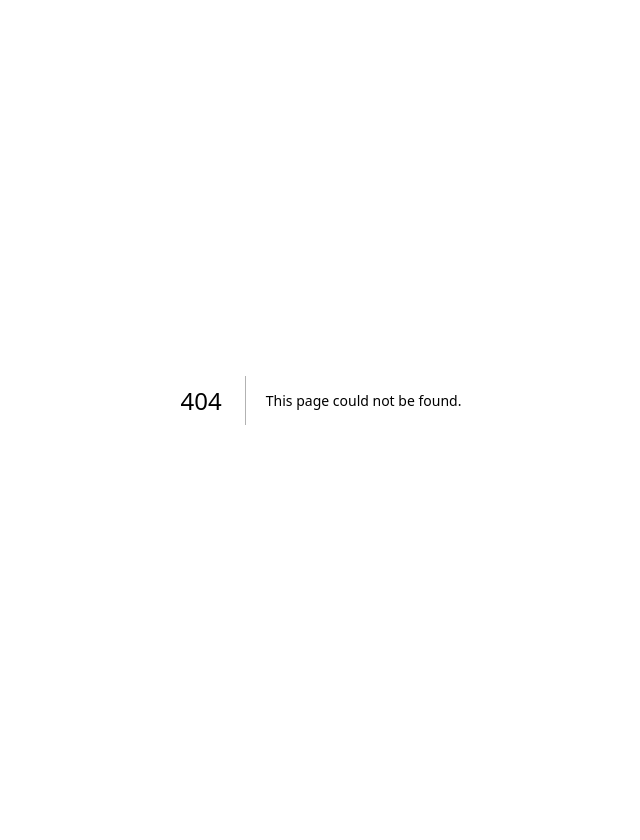
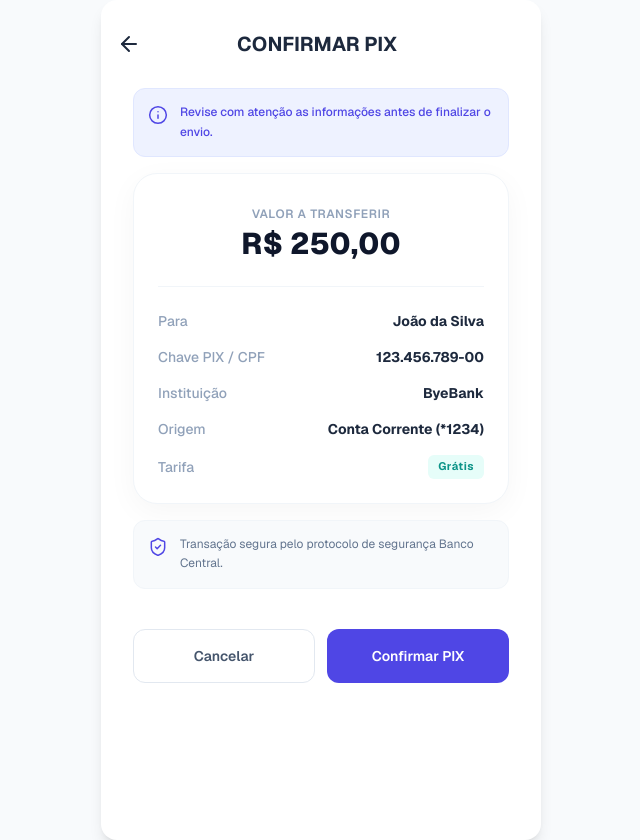
Before and after one commit to pauloisaque700/gc-projeto-pix, a Next.js app in the folder frontend/: page /pix/confirmar-pix in a window 1280 px wide. Before the commit this address had no page. Shown: the whole page, without its empty margins (319-959 px from the left). Before the commit the page ends 800 px from the top, so only its background shows below. Built offline with nearby package versions, Linux system fonts and the light colour scheme.

Commit message:
Tela de confirmar pix

```diff
--- /dev/null
+++ b/frontend/src/app/pix/confirmar-pix/page.tsx
@@ -0,0 +1,159 @@
+"use client";
+
+import { useState } from 'react';
+import { Info, ShieldCheck } from 'lucide-react';
+import Tela from '../../../components/Tela';
+import SmartphoneHeader from '../../../components/SmartphoneHeader';
+import Card from '../../../components/Card';
+import Tag from '../../../components/Tag';
+import BotaoGrande from '../../../components/BotaoGrande';
+
+export default function ConfirmarPix() {
+  const [loading, setLoading] = useState(false);
+
+  // 1. Consts puras contendo todos os dados que aparecem na tela
+  const [contaOrigem] = useState({
+    id: "origem-123",
+    tipoConta: "Conta Corrente (*1234)",
+    brand: "ByeBank"
+  });
+
+  const [destinatario] = useState({
+    nome: "João da Silva",
+    chave: "123.456.789-00",
+    instituicao: "ByeBank"
+  });
+
+  const [transferencia] = useState({
+    valor: "250,00",
+    tarifa: "Grátis"
+  });
+
+  // 2. Função que processará o clique de envio
+  const handleConfirmarTransferencia = () => {
+    setLoading(true);
+
+    // Objeto pronto unificando os dados para enviar para o seu backend
+    const dadosParaEnvio = {
+      contaOrigemId: contaOrigem.id,
+      chaveDestinatario: destinatario.chave,
+      valor: transferencia.valor,
+    };
+
+    console.log("Integrar aqui a chamada de API enviando isto:", dadosParaEnvio);
+
+    // Simulação do fim do carregamento
+    setTimeout(() => setLoading(false), 2000);
+  };
+
+  return (
+    <Tela>
+      <SmartphoneHeader title="CONFIRMAR PIX" backToUrl="/pix/transferir" />
+
+      <div className="flex flex-col gap-4 px-4 font-sans pb-6">
+
+        {/* Banner Informativo Superior usando seu <Card> */}
+        <Card
+          bgClass="bg-[#EEF2FF]"
+          borderClass="border border-[#E0E7FF]"
+          paddingClass="p-3.5"
+          roundedClass="rounded-xl"
+        >
+          <div className="flex items-start gap-3">
+            <Info className="w-5 h-5 text-[#4F46E5] shrink-0 mt-0.5 stroke-[1.8]" />
+            <p className="text-xs text-[#4F46E5] font-medium leading-relaxed">
+              Revise com atenção as informações antes de finalizar o envio.
+            </p>
+          </div>
+        </Card>
+
+        {/* Card Principal com os dados mapeados diretamente das suas consts */}
+        <Card paddingClass="p-6" bgClass="bg-white" roundedClass="rounded-3xl">
+          <div className="flex flex-col gap-6">
+
+            {/* Bloco de Destaque do Valor */}
+            <div className="flex flex-col items-center justify-center text-center pt-2">
+              <span className="text-xs font-semibold text-slate-400 uppercase tracking-wider">Valor a transferir</span>
+              <span className="text-3xl font-extrabold text-slate-900 mt-1">
+                R$ {transferencia.valor}
+              </span>
+            </div>
+
+            <div className="w-full h-[1px] bg-slate-100" />
+
+            {/* Lista de Informações extraídas das consts de estado */}
+            <div className="flex flex-col gap-4 text-sm">
+              <div className="flex justify-between items-start gap-4">
+                <span className="text-slate-400 font-medium">Para</span>
+                <span className="font-bold text-slate-800 text-right">{destinatario.nome}</span>
+              </div>
+
+              <div className="flex justify-between items-center gap-4">
+                <span className="text-slate-400 font-medium">Chave PIX / CPF</span>
+                <span className="font-bold text-slate-800 text-right">{destinatario.chave}</span>
+              </div>
+
+              <div className="flex justify-between items-center gap-4">
+                <span className="text-slate-400 font-medium">Instituição</span>
+                <span className="font-bold text-slate-800 text-right">{destinatario.instituicao}</span>
+              </div>
+
+              <div className="flex justify-between items-center gap-4">
+                <span className="text-slate-400 font-medium">Origem</span>
+                <span className="font-bold text-slate-800 text-right">
+                  {contaOrigem.tipoConta}
+                </span>
+              </div>
+
+              <div className="flex justify-between items-center gap-4">
+                <span className="text-slate-400 font-medium">Tarifa</span>
+                <Tag label={transferencia.tarifa} variant="green" />
+              </div>
+            </div>
+          </div>
+        </Card>
+
+        {/* Banner de Segurança Inferior usando seu <Card> */}
+        <Card
+          bgClass="bg-[#F8FAFC]"
+          borderClass="border border-slate-100"
+          paddingClass="p-3.5"
+          roundedClass="rounded-xl"
+        >
+          <div className="flex items-start gap-3">
+            <ShieldCheck className="w-5 h-5 text-[#4F46E5] shrink-0 mt-0.5 stroke-[1.8]" />
+            <p className="text-xs text-slate-500 leading-relaxed">
+              Transação segura pelo protocolo de segurança Banco Central.
+            </p>
+          </div>
+        </Card>
+
+        {/* Bloco de Botões usando o seu <BotaoGrande> */}
+        <div className="flex gap-3 mt-4 w-full">
+          <div className="flex-1">
+            <BotaoGrande
+              text="Cancelar"
+              bgClass="bg-white hover:bg-slate-50"
+              borderClass="border border-slate-200"
+              textClass="text-slate-600 font-semibold text-sm"
+              widthClass="w-full"
+              onClick={() => window.history.back()}
+            />
+          </div>
+
+          <div className="flex-1">
+            <BotaoGrande
+              text="Confirmar PIX"
+              bgClass="bg-[#4F46E5] hover:bg-[#4338CA]"
+              textClass="text-white font-semibold text-sm"
+              widthClass="w-full"
+              isLoading={loading}
+              onClick={handleConfirmarTransferencia}
+            />
+          </div>
+        </div>
+
+      </div>
+    </Tela>
+  );
+}
```
